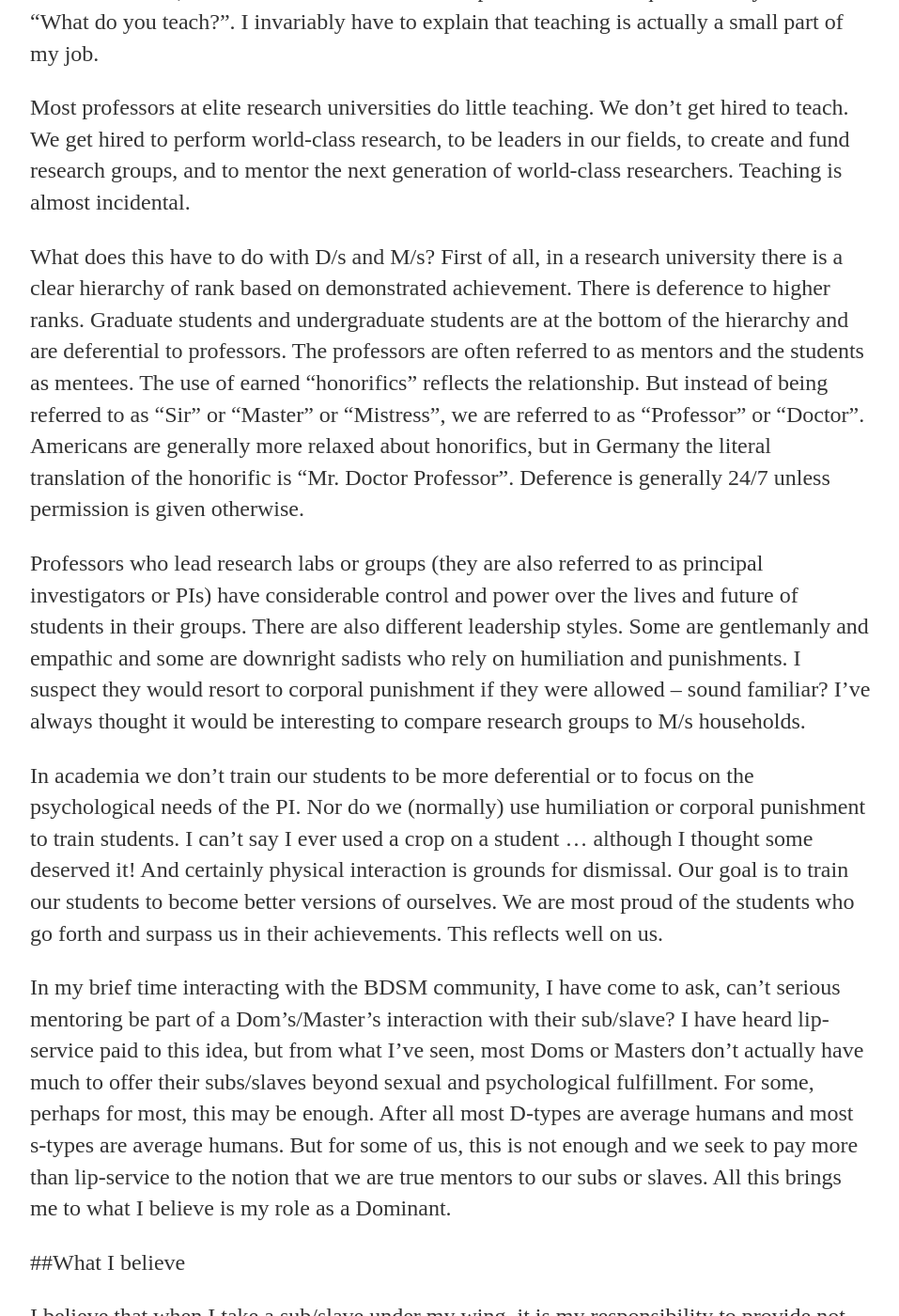
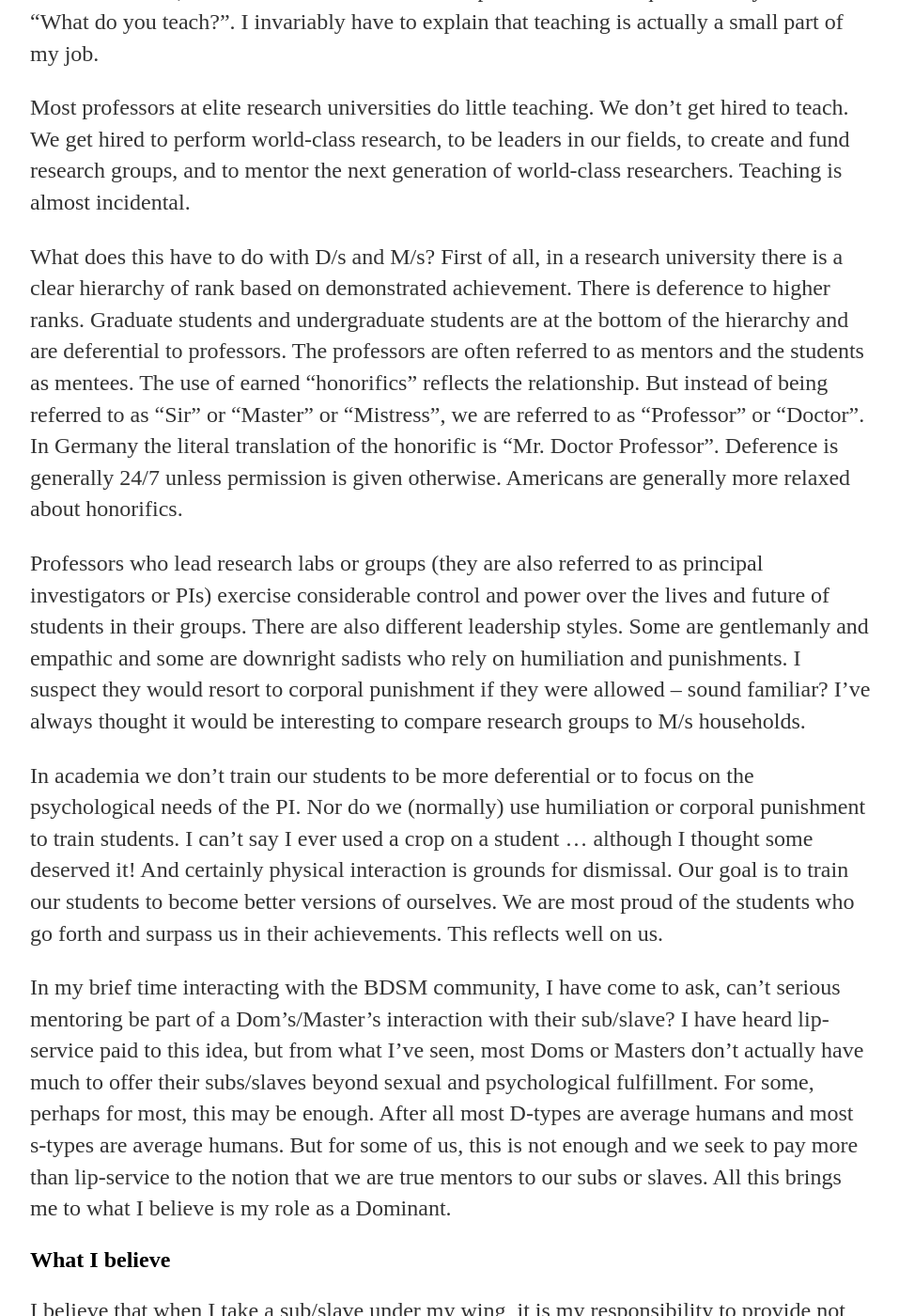
Before and after one commit to rationaldom/rationaldom.github.io, a Jekyll site: the page built from drafts/beliefs.md, in a window 1280 px wide and 1400 px high, scrolled down 534 px. Shown: the whole window at 94% size, without its empty margins (160-1117 px from the left). Built offline with Jekyll 4.4.1, drawn with Linux system fonts in a browser that asks for light colours; our own code applies the rules of GitHub Pages for plain Markdown files.

Commit message:
still fixing headings

```diff
--- a/drafts/beliefs.md
+++ b/drafts/beliefs.md
@@ -10,15 +10,15 @@ I'll start by saying that I see my approach to Dominance and submission as a nat
 
 Most professors at elite research universities do little teaching. We don't get hired to teach. We get hired to perform world-class research, to be leaders in our fields, to create and fund research groups, and to mentor the next generation of world-class researchers. Teaching is almost incidental.
 
-What does this have to do with D/s and M/s? First of all, in a research university there is a clear hierarchy of rank based on demonstrated achievement. There is deference to higher ranks. Graduate students and undergraduate students are at the bottom of the hierarchy and are deferential to professors.  The professors are often referred to as mentors and the students as mentees. The use of earned "honorifics" reflects the relationship. But instead of being referred to as "Sir" or "Master" or "Mistress", we are referred to as "Professor" or "Doctor".  Americans are generally more relaxed about honorifics, but in Germany the literal translation of the honorific is "Mr. Doctor Professor". Deference is generally 24/7 unless permission is given otherwise.
+What does this have to do with D/s and M/s? First of all, in a research university there is a clear hierarchy of rank based on demonstrated achievement. There is deference to higher ranks. Graduate students and undergraduate students are at the bottom of the hierarchy and are deferential to professors.  The professors are often referred to as mentors and the students as mentees. The use of earned "honorifics" reflects the relationship. But instead of being referred to as "Sir" or "Master" or "Mistress", we are referred to as "Professor" or "Doctor". In Germany the literal translation of the honorific is "Mr. Doctor Professor". Deference is generally 24/7 unless permission is given otherwise.  Americans are generally more relaxed about honorifics.
 
-Professors who lead research labs or groups  (they are also referred to as principal investigators or PIs) have considerable control and power over the lives and future of students in their groups. There are also different leadership styles. Some are gentlemanly and empathic and some are downright sadists who rely on humiliation and punishments. I suspect they would resort to corporal punishment if they were allowed -- sound familiar? I've always thought it would be interesting to compare research groups to M/s households.
+Professors who lead research labs or groups  (they are also referred to as principal investigators or PIs) exercise considerable control and power over the lives and future of students in their groups. There are also different leadership styles. Some are gentlemanly and empathic and some are downright sadists who rely on humiliation and punishments. I suspect they would resort to corporal punishment if they were allowed -- sound familiar? I've always thought it would be interesting to compare research groups to M/s households.
 
 In academia we don't train our students to be more deferential or to focus on the psychological needs of the PI. Nor do we (normally) use humiliation or corporal punishment to train students. I can’t say I ever used a crop on a student ... although I thought some deserved it! And certainly physical interaction is grounds for dismissal.  Our  goal is to train our students to become better versions of ourselves. We are most proud of the students who go forth and surpass us in their achievements. This reflects well on us.
 
 In my brief time interacting with the BDSM community, I have come to ask, can't serious mentoring be part of a Dom's/Master's interaction with their sub/slave?  I have heard lip-service paid to this idea, but from what I've seen, most Doms or Masters don't actually have much to offer their subs/slaves beyond sexual and psychological fulfillment. For some, perhaps for most, this may be enough. After all most D-types are average humans and most s-types are average humans. But for some of us, this is not enough and we seek to pay more than lip-service to the notion that we are true mentors to our subs or slaves.  All this brings me to what I believe is my role as a Dominant.
 
-##What I believe
+## What I believe
 
 I believe that when I take a sub/slave under my wing, it is my responsibility to provide not just emotional and sexual rewards, but also mentorship, structure and a real education grounded in my unique professional experiences in science, technology, business, sports and art. I see my role as a Dominant and would-be Master as a natural extension of my role as a University Professor. I want to create a mix of pleasure and emotional/psychological games that enrich the educational experience in a manner that is not socially acceptable in more conventional educational settings. It is of course a bit of an experiment. But for me life is, at it's best, one big experiment!
 
```
